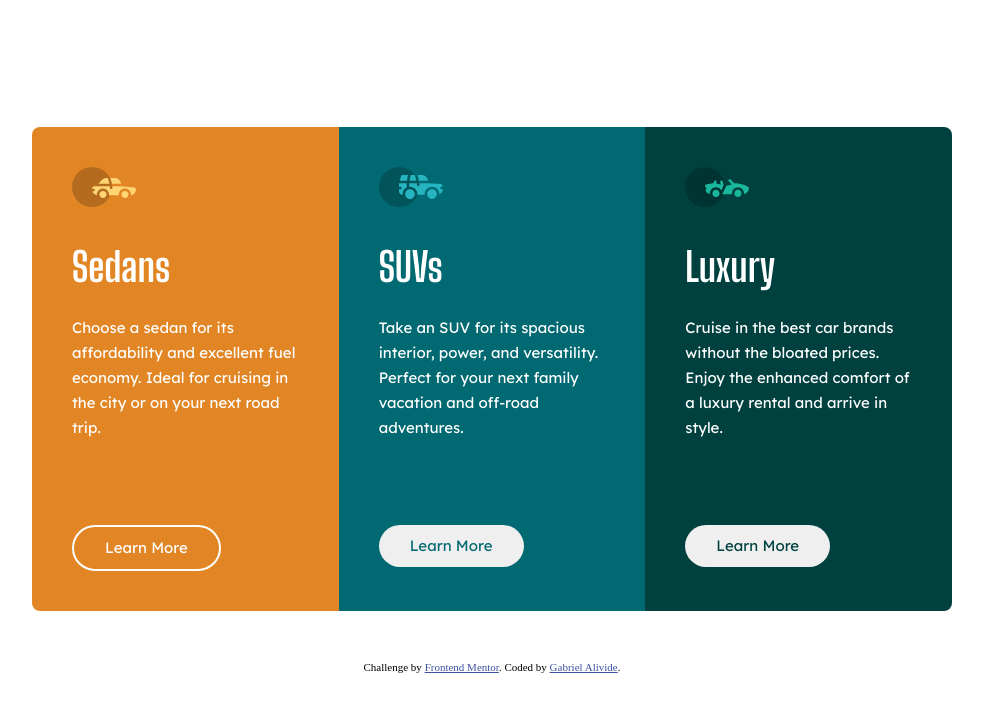
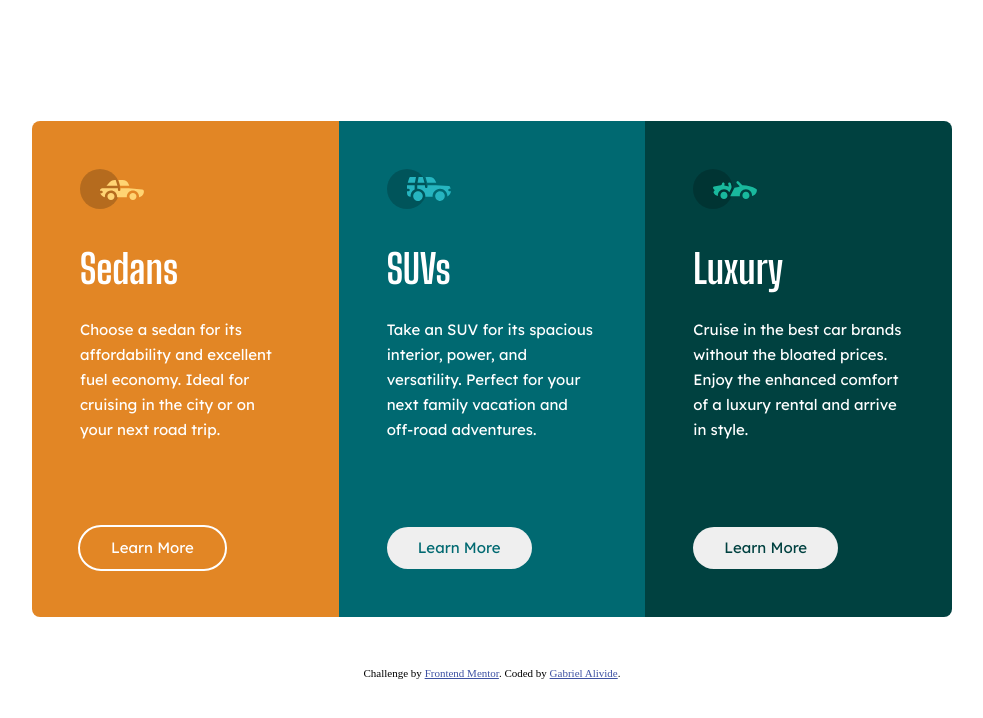
Before and after one commit to Laoluwapo/3-column-preview-card-component, a website built with Parcel: page index.html in a window 1280 px wide. In both pictures the pointer is over the button 292 px from the left and 547 px from the top of the page. Shown: the whole page, without its empty margins (148-1131 px from the left). Built offline with nearby package versions, Linux system fonts and the light colour scheme.

Commit message:
Adjust padding and button style.

```diff
--- a/css/style.css
+++ b/css/style.css
@@ -47,7 +47,7 @@ body {
 
 .sedans, .suvs, .luxury {
     color: #FFF;
-    padding: 4rem;
+    padding: 4.8rem;
 }
 
 .sedans {
@@ -77,7 +77,7 @@ body {
 .btn:hover {
     background: transparent;
     color: #FFF;
-    border: .2rem solid #FFF;
+    outline: .2rem solid #FFF;
 }
 
 .btn--sedans {
```
